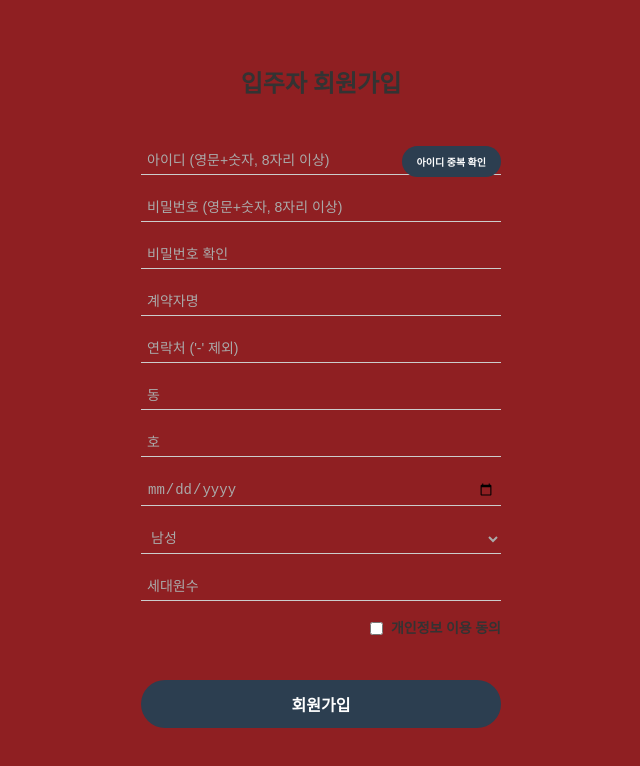
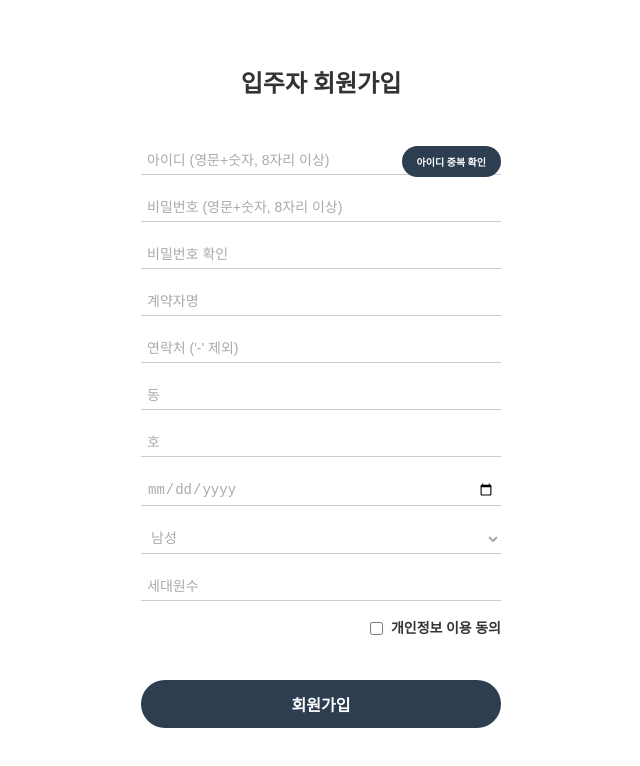
Before and after one commit to recompany9401/fair-project-frontend, a React (Create React App) app: page /register/buyer in a window 1280 px wide. Shown: the top 766 px of the page, without its empty margins (319-959 px from the left). Built offline with nearby package versions, Linux system fonts and the light colour scheme; a web font is replaced by a local one.

Commit message:
css 수정

```diff
--- a/src/pages/BusinessRegisterForm.js
+++ b/src/pages/BusinessRegisterForm.js
@@ -23,14 +23,12 @@ function BusinessRegisterForm() {
   const [isChecking, setIsChecking] = useState(false);
   const [isDuplicate, setIsDuplicate] = useState(false);
 
-  // 아이디/비밀번호에서 영문+숫자 이외 제거
   const alphanumericRegex = /[^a-zA-Z0-9]/g;
 
   const handleChange = (e) => {
     const { name, value } = e.target;
     let sanitizedValue = value;
 
-    // 아이디/비번/비번확인 = 영문+숫자만
     if (
       name === "userId" ||
       name === "password" ||
@@ -39,7 +37,6 @@ function BusinessRegisterForm() {
       sanitizedValue = sanitizedValue.replace(alphanumericRegex, "");
     }
 
-    // 사업자번호, 연락처는 숫자만
     if (name === "businessNumber" || name === "phoneNumber") {
       sanitizedValue = sanitizedValue.replace(/[^0-9]/g, "");
     }
--- a/src/styles/RegisterForm.css
+++ b/src/styles/RegisterForm.css
@@ -5,6 +5,7 @@
   align-items: center;
   height: 100vh;
   padding: 40px 20px;
+  background-color: #fff;
 }
 
 .register-container h2 {
```
